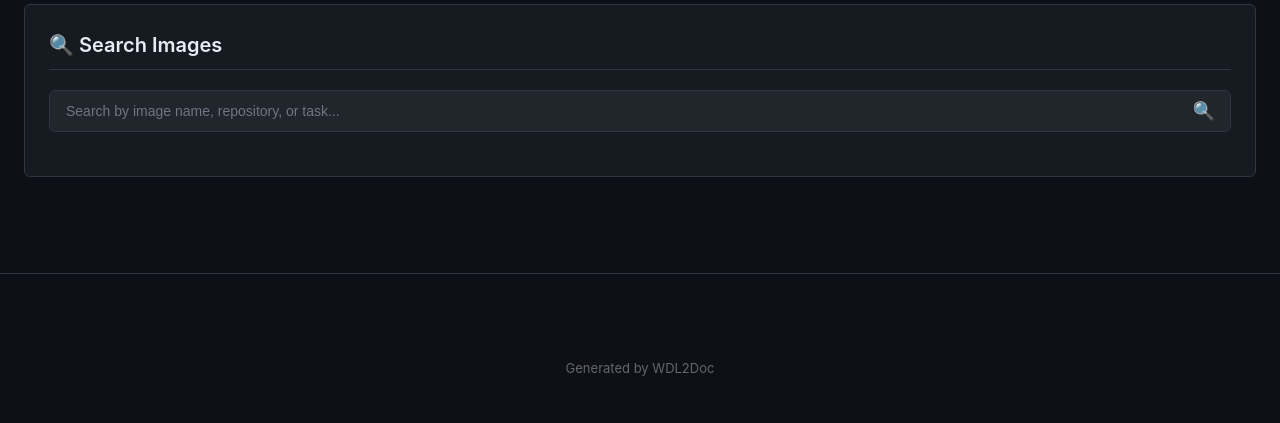
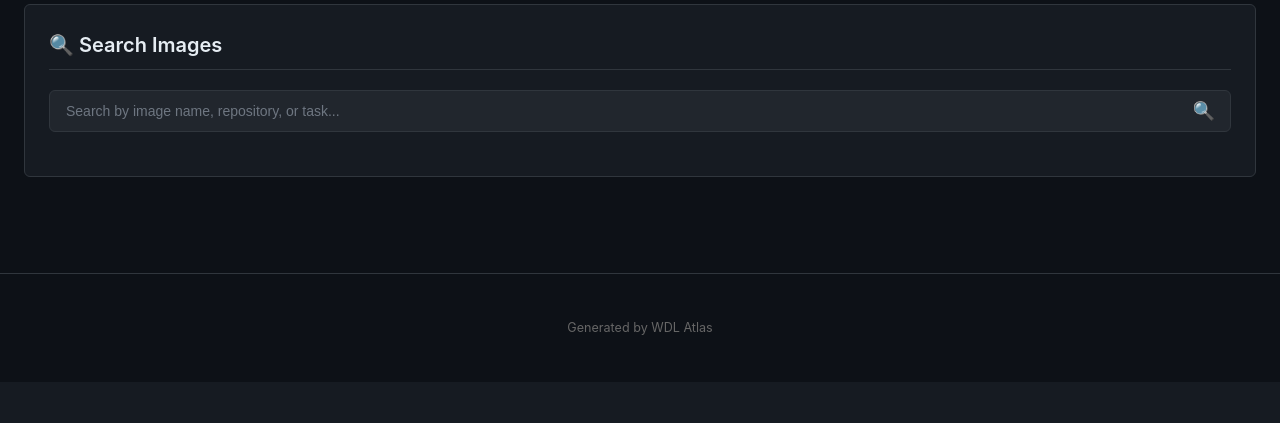
Before and after one commit to lmtani/wdl2docs, a Python web app: template src/infrastructure/rendering/templates/docker_images.html in a window 1280 px wide. Shown: the part 492-915 px from the top of the page. After the commit the page ends 827 px from the top, so only its background shows below. Run offline with Jinja, Linux system fonts and the light colour scheme; the template is opened without the code that fills it, so the values that code supplies are empty; some libraries are stand-ins or nearby versions.

Commit message:
refactor: Rename tool to WDL Atlas

```diff
--- a/pyproject.toml
+++ b/pyproject.toml
@@ -1,5 +1,5 @@
 [project]
-name = "wdl2doc"
+name = "wdlatlas"
 version = "0.1.0"
 requires-python = ">=3.13"
 dependencies = [
@@ -18,7 +18,7 @@
 include = ["src*"]
 
 [project.scripts]
-wdl2doc = "src.cli.main:cli"
+wdlatlas = "src.cli.main:cli"
 
 [project.optional-dependencies]
 dev = [
--- a/src/application/use_cases/generate_workflow_graph.py
+++ b/src/application/use_cases/generate_workflow_graph.py
@@ -142,7 +142,9 @@
 
 ---
 
-*Generated by WDL2Doc*
+content += f"\n---\n\n"
+        content += f"*Generated by WDL Atlas*\n"
+        return content
 """
         return markdown
 
--- a/src/cli/__init__.py
+++ b/src/cli/__init__.py
@@ -1 +1 @@
-"""Command-line interface for WDL2Doc."""
+"""Command-line interface for WDL Atlas."""
--- a/src/infrastructure/rendering/templates/base.html
+++ b/src/infrastructure/rendering/templates/base.html
@@ -4,7 +4,7 @@
         <meta charset="UTF-8">
         <meta name="viewport" content="width=device-width, initial-scale=1.0">
         <title>
-            {% block title %}WDL Documentation{% endblock %}
+            {% block title %}WDL Atlas{% endblock %}
         </title>
         <link rel="icon" type="image/png" href="{{ root_path }}static/logo.png">
         <link rel="stylesheet" href="{{ root_path }}static/style.css">
@@ -70,10 +70,9 @@
         </main>
         <footer>
             <div class="container">
-                <p style="text-align: center;
-                          color: #666;
-                          margin-top: 40px;
-                          padding: 20px 0">Generated by WDL2Doc</p>
+                                <p style="text-align: center; color: #666; font-size: 0.9em; margin: 0;
+                          padding: 20px 0">Generated by WDL Atlas</p>
+            </div>
             </div>
         </footer>
         <!-- Prism.js for syntax highlighting -->
--- a/src/infrastructure/rendering/templates/graph.html
+++ b/src/infrastructure/rendering/templates/graph.html
@@ -361,7 +361,7 @@
         <footer style="padding: 10px 0; flex-shrink: 0;">
             <div class="container">
                 <p style="text-align: center; color: #666; margin: 0; font-size: 11px;">
-                    Generated by WDL2Doc • Interactive Graph powered by Mermaid.js & svg-pan-zoom
+                    Generated by WDL Atlas • Interactive Graph powered by Mermaid.js & svg-pan-zoom
                 </p>
             </div>
         </footer>
```
Also changed, not shown: src/cli/main.py (+8 -2 lines), .github/workflows/docker-publish.yml, .github/workflows/docs.md, .github/workflows/docs.yml, .scripts/serve_docs.py, README.md, src/infrastructure/rendering/templates/README.md, 3 other files.
